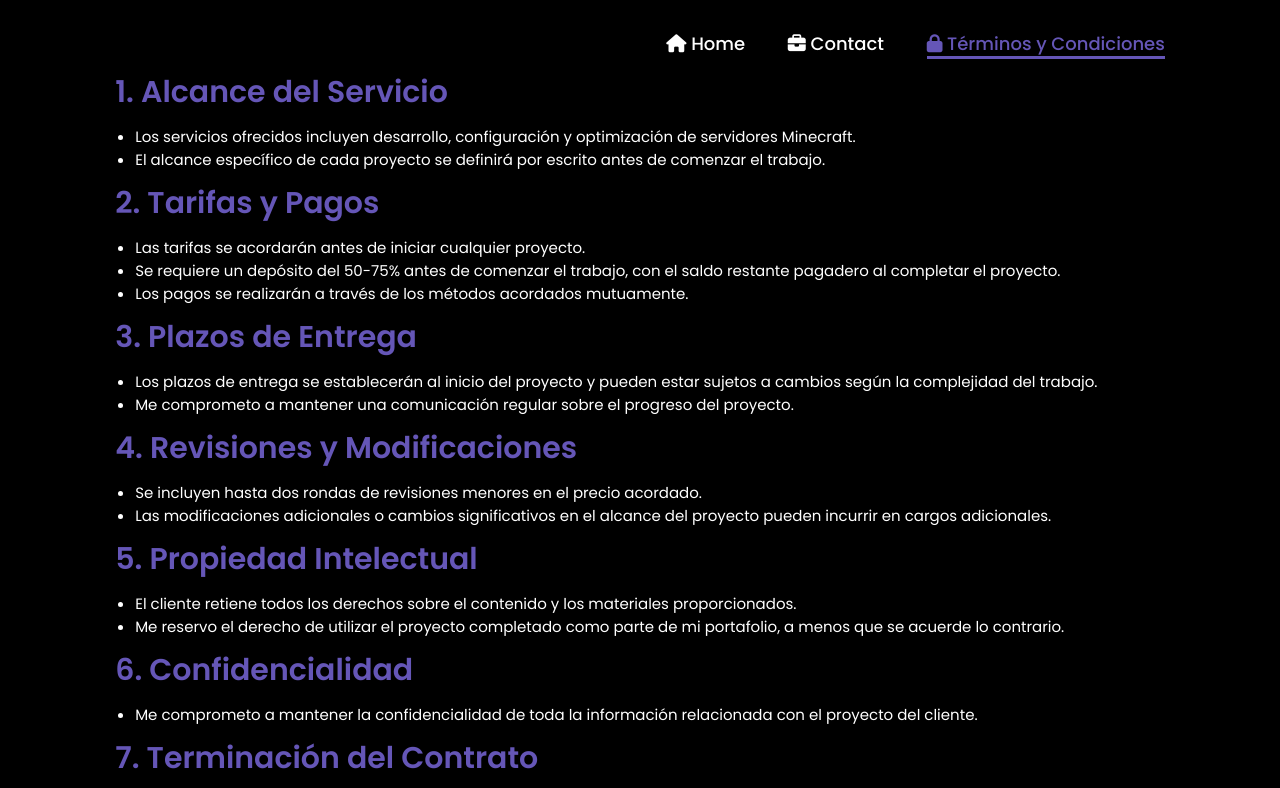
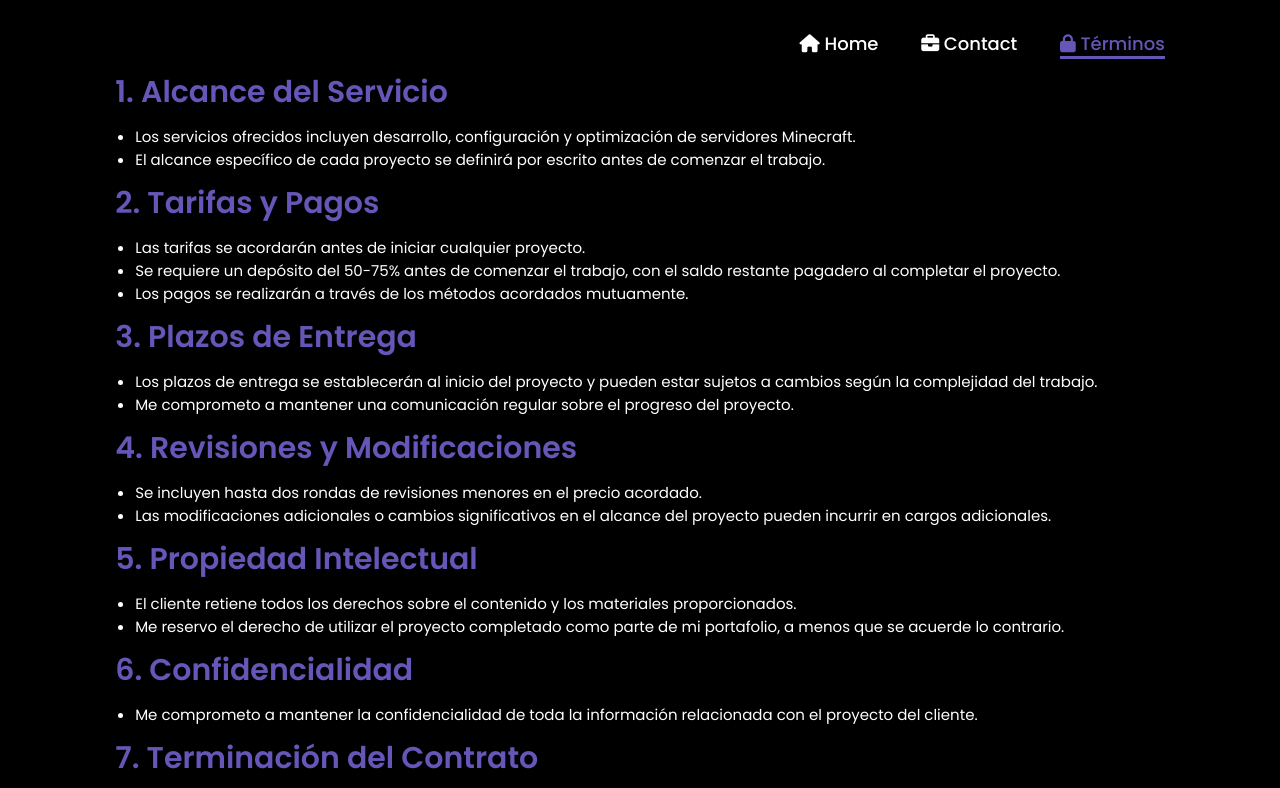
Before and after one commit to leoNillont/sussyfolio, a plain HTML site: page terms/terms.html in a window 1280 px wide. Shown: the top 788 px of the page. Drawn offline with Linux system fonts and the light colour scheme.

Commit message:
Update terms.html

```diff
--- a/terms/terms.html
+++ b/terms/terms.html
@@ -16,7 +16,7 @@
             <nav>
                 <a href="../index.html"><i class="fa-solid fa-house"></i> Home</a>
                 <a href="../contact/contact.html"><i class="fa-solid fa-briefcase"></i> Contact</a>
-                <a href="#" class="active"><i class="fa-solid fa-lock"></i> Términos y Condiciones</a>
+                <a href="#" class="active"><i class="fa-solid fa-lock"></i> Términos</a>
             </nav>
         </header>
         <main>
```
